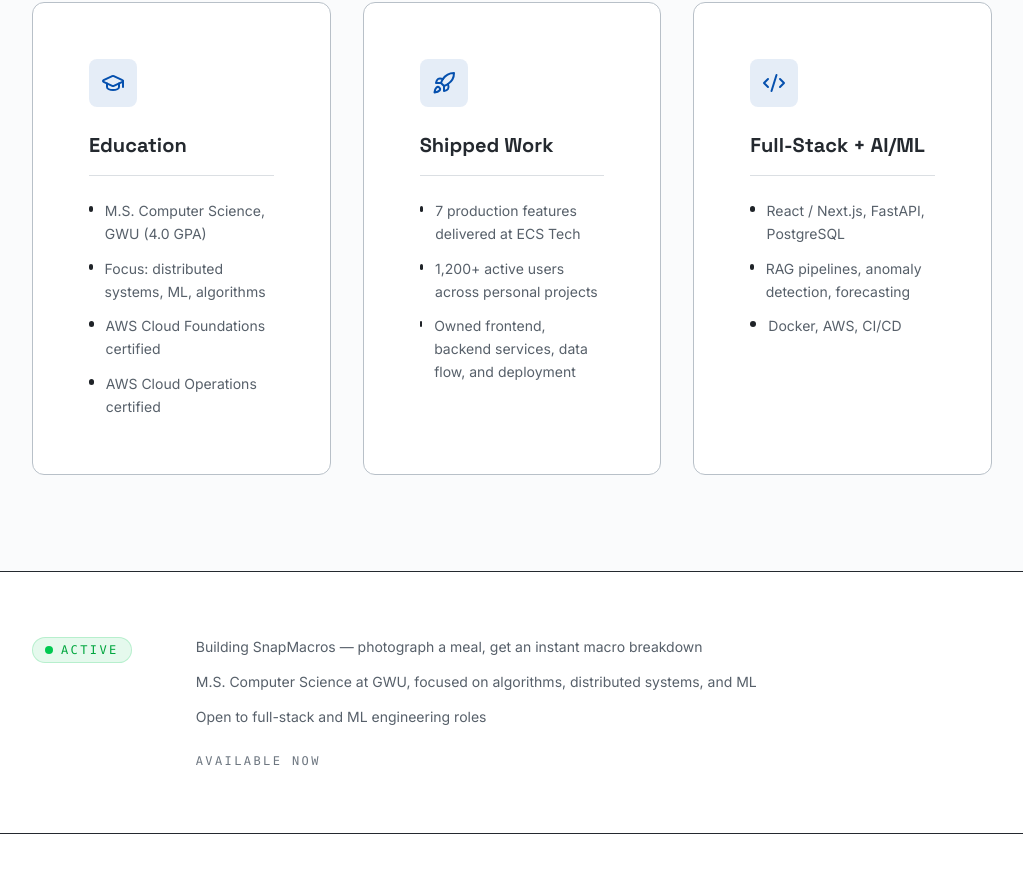
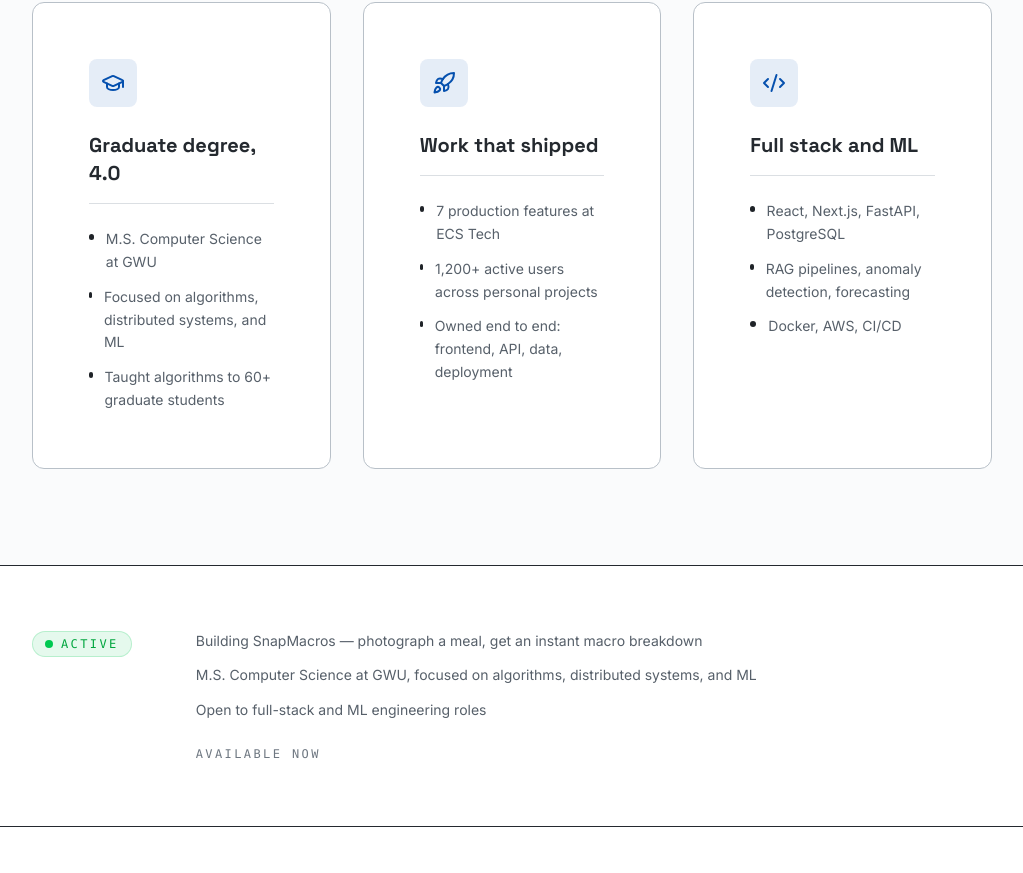
Before and after one commit to aabhiyann/portfolio-abhiyan, a React (Vite) app: page / in a window 1280 px wide. Shown: the part 1280-2153 px from the top of the page, without its empty margins (128-1151 px from the left). Built offline with nearby package versions, Linux system fonts and the light colour scheme.

Commit message:
content: rewrite WhyHireMe card titles and items to sound like a person

```diff
--- a/src/components/WhyHireMe.tsx
+++ b/src/components/WhyHireMe.tsx
@@ -7,28 +7,27 @@ const WhyHireMe: React.FC = () => {
   const cards = [
     {
       icon: GraduationCap,
-      title: "Education",
+      title: "Graduate degree, 4.0",
       items: [
-        "M.S. Computer Science, GWU (4.0 GPA)",
-        "Focus: distributed systems, ML, algorithms",
-        "AWS Cloud Foundations certified",
-        "AWS Cloud Operations certified",
+        "M.S. Computer Science at GWU",
+        "Focused on algorithms, distributed systems, and ML",
+        "Taught algorithms to 60+ graduate students",
       ],
     },
     {
       icon: Rocket,
-      title: "Shipped Work",
+      title: "Work that shipped",
       items: [
-        "7 production features delivered at ECS Tech",
+        "7 production features at ECS Tech",
         "1,200+ active users across personal projects",
-        "Owned frontend, backend services, data flow, and deployment",
+        "Owned end to end: frontend, API, data, deployment",
       ],
     },
     {
       icon: Code2,
-      title: "Full-Stack + AI/ML",
+      title: "Full stack and ML",
       items: [
-        "React / Next.js, FastAPI, PostgreSQL",
+        "React, Next.js, FastAPI, PostgreSQL",
         "RAG pipelines, anomaly detection, forecasting",
         "Docker, AWS, CI/CD",
       ],
```
